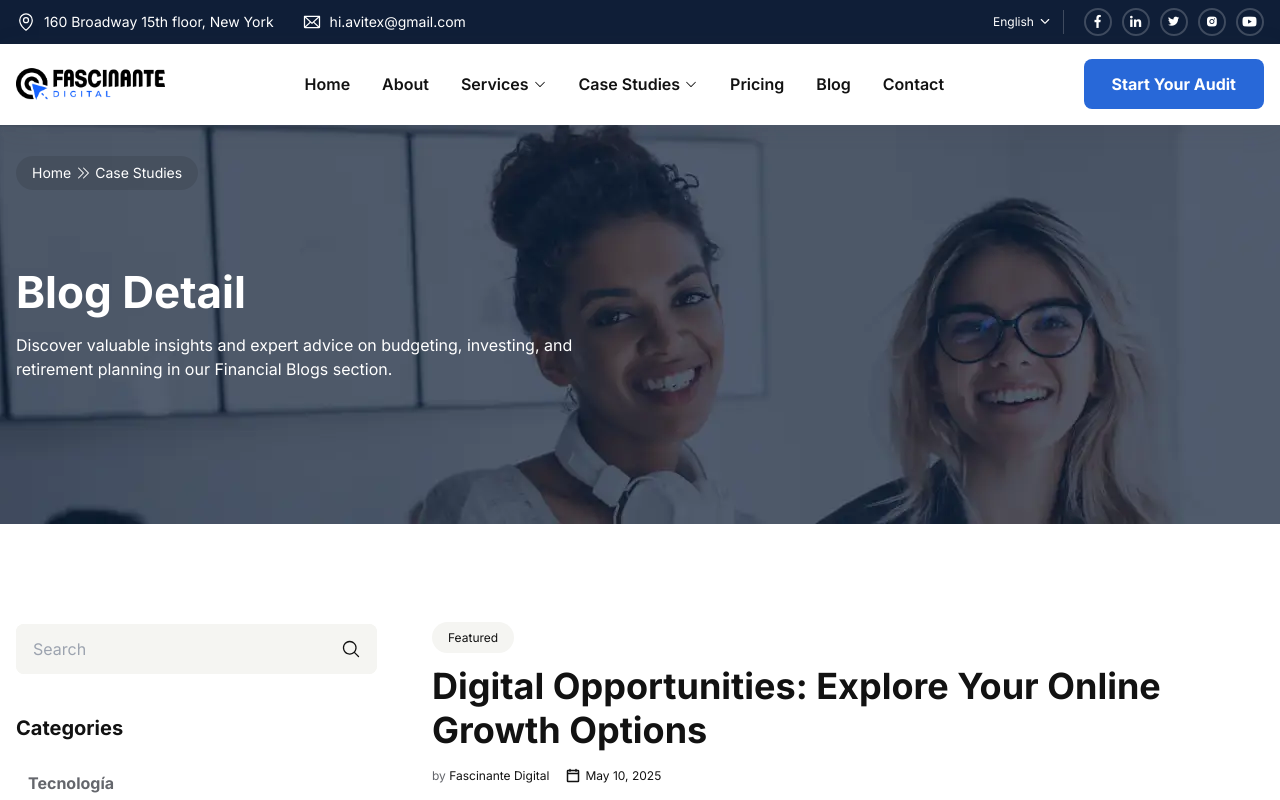
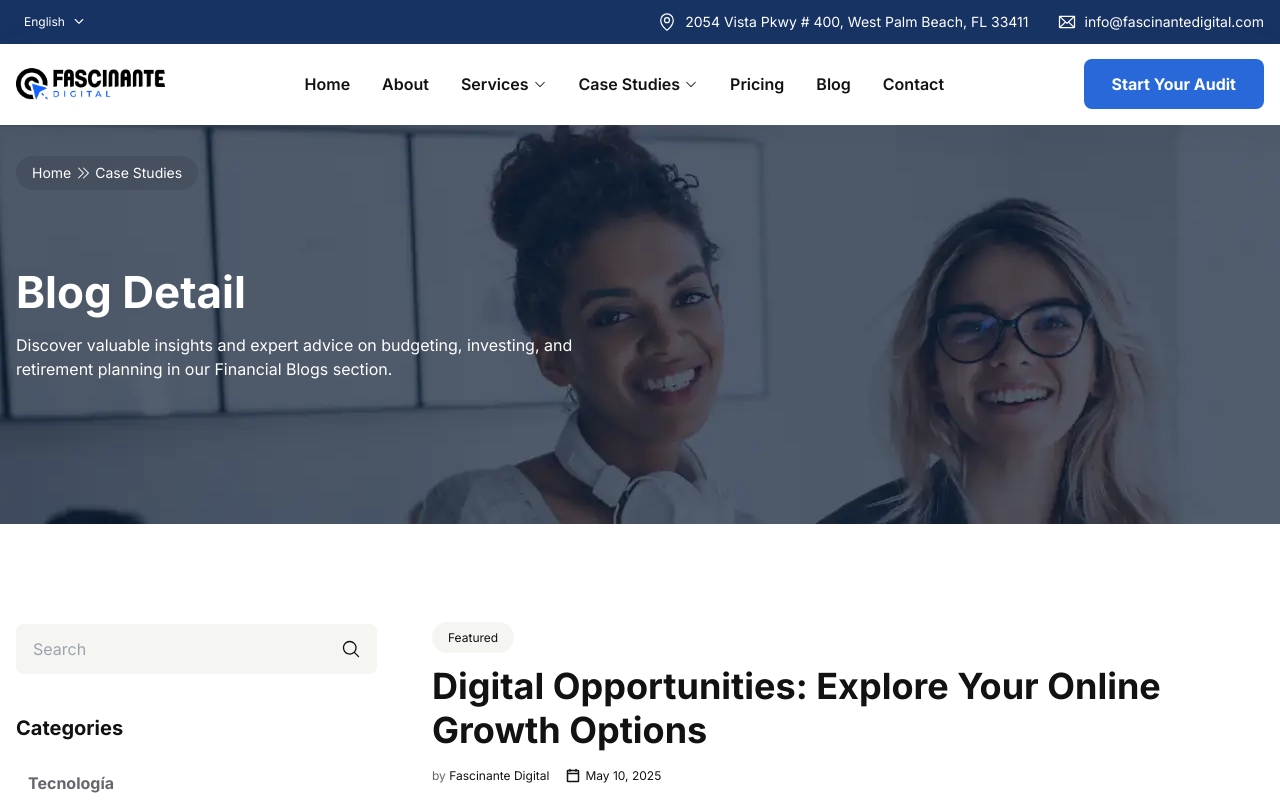
Before and after one commit to alexanderovie/fascinante-web, a Next.js app: page /blog/1 in a window 1280 px wide. Shown: the top 800 px of the page. Built offline with nearby package versions, Linux system fonts and the light colour scheme.

Commit message:
Corrigiendo comillas y errores de lint en servicios

```diff
--- a/src/app/blog/[slug]/page.tsx
+++ b/src/app/blog/[slug]/page.tsx
@@ -1,6 +1,6 @@
 'use client'
 
-import TopNavOne from "@/components/Header/TopNav/TopNavOne"
+import TopNavTwo from "@/components/Header/TopNav/TopNavTwo";
 import MenuTwo from "@/components/Header/Menu/MenuTwo"
 import BreadcrumbItem from "@/components/Breadcrumb/BreadcrumbItem"
 import LayoutDetailOne from "@/components/Blog/LayoutDetail"
@@ -63,7 +63,7 @@ export default function CaseStudyDetail({ params: { slug } }: { params: { slug:
         <>
             <div className="overflow-x-hidden">
                 <header id="header">
-                    <TopNavOne />
+                    <TopNavTwo />
                     <MenuTwo />
                 </header>
                 <main className="content">
--- a/src/app/layout.tsx
+++ b/src/app/layout.tsx
@@ -20,6 +20,7 @@ export default function RootLayout({
       <Head>
         {/* Meta Tags */}
         <meta name="apple-mobile-web-app-title" content="Fascinante" />
+
         <meta name="viewport" content="width=device-width, initial-scale=1.0" />
         <meta name="theme-color" content="#ffffff" />
         <link rel="icon" href="/favicon.ico" />
```
